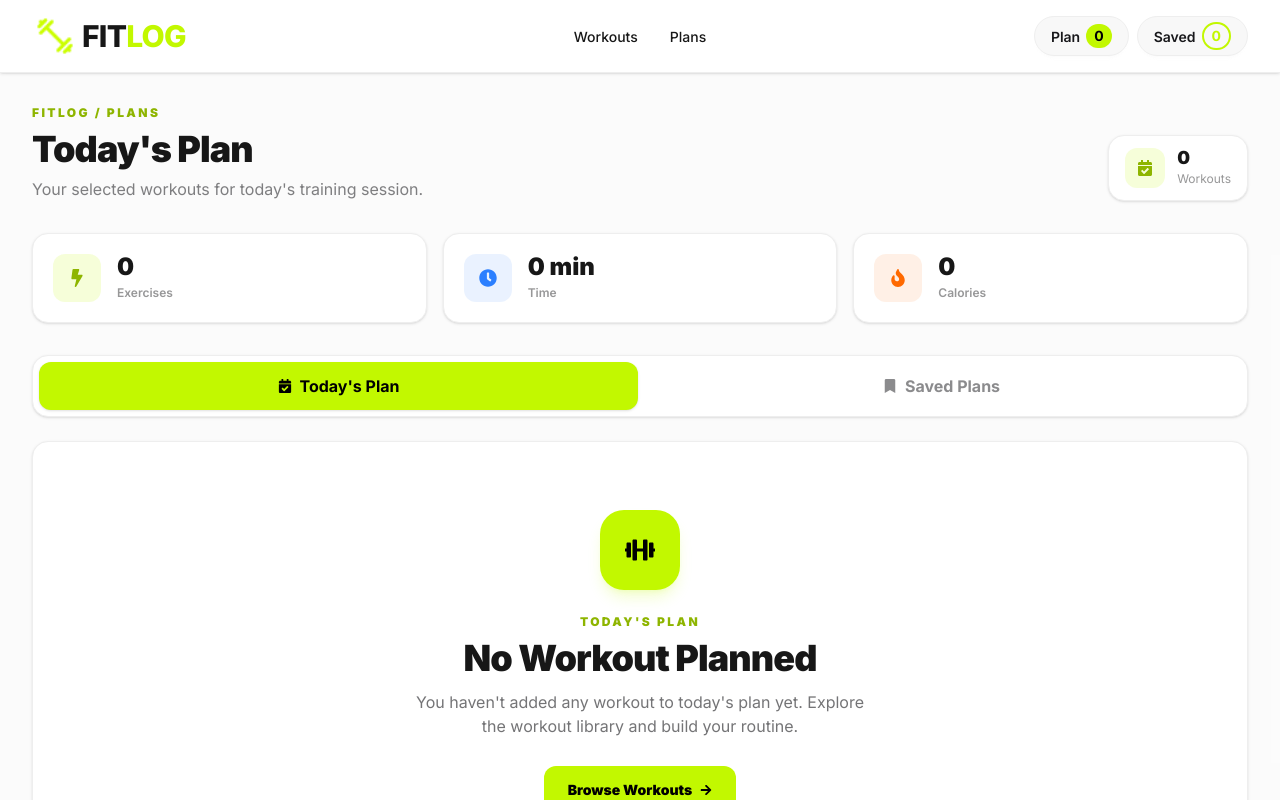
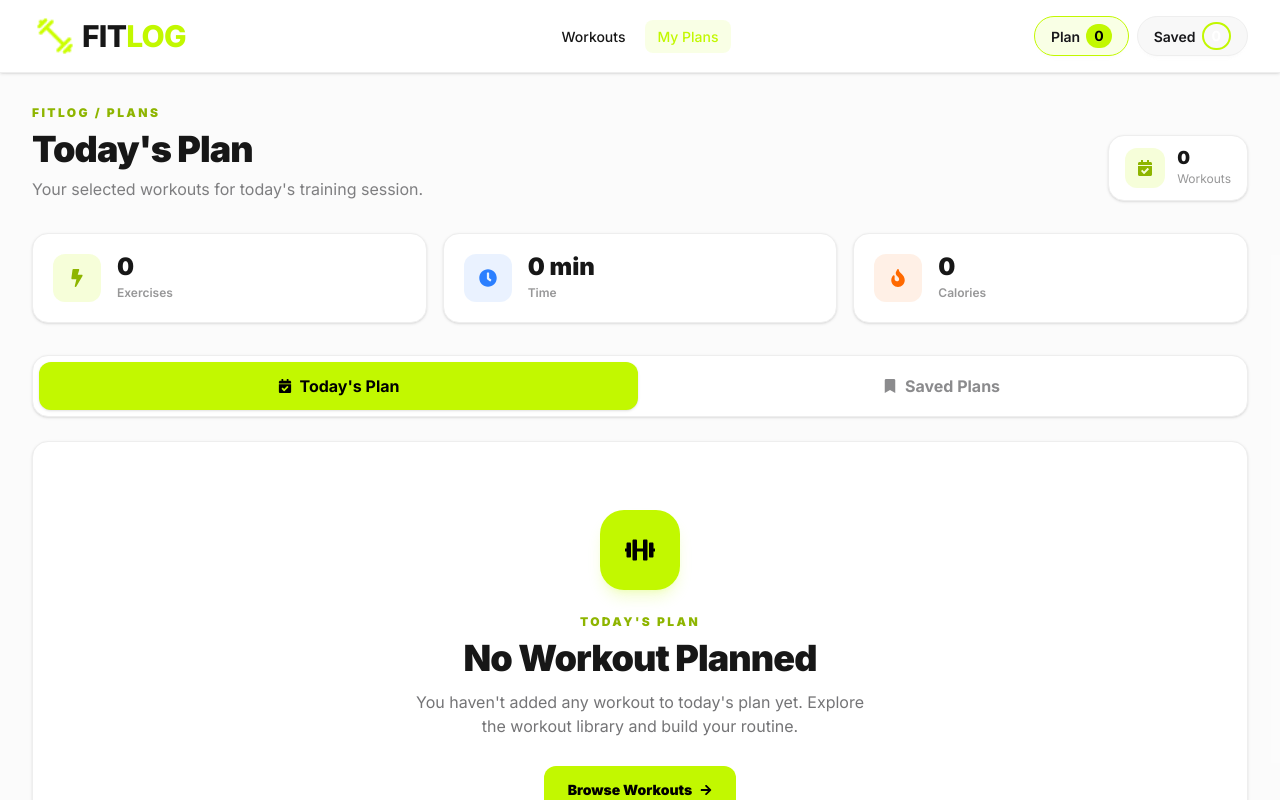
Before and after one commit to sabermahmud/fitlog-app, a Next.js app: page /plans in a window 1280 px wide. Shown: the top 800 px of the page. Built offline with nearby package versions, Linux system fonts and the light colour scheme.

Commit message:
some currections following requerments

```diff
--- a/app/Components/Banner.tsx
+++ b/app/Components/Banner.tsx
@@ -33,15 +33,15 @@ export function Banner() {
             <FaBolt className="text-[10px] text-[#C2F800]" />
 
             <span className="text-[10px] font-black uppercase tracking-[0.18em] text-[#C2F800]">
-              Your Fitness Journey
+              WORKOUT LIBRARY
             </span>
           </div>
 
           {/* Heading */}
           <h2 className="mt-5 text-3xl font-black leading-[1.1] tracking-tight sm:text-4xl lg:text-5xl">
-            Build your routine.
+            TRAIN WITH INTENT.
             <br />
-            <span className="text-[#C2F800]">Stay consistent.</span>
+            <span className="text-[#C2F800]">LOG EVERY SET.</span>
           </h2>
 
           {/* Description */}
@@ -52,10 +52,10 @@ export function Banner() {
 
           {/* CTA */}
           <Link
-            href="/"
+            href="#library"
             className="mt-7 inline-flex items-center gap-2 rounded-xl bg-[#C2F800] px-5 py-3.5 text-sm font-black text-black transition-all duration-300 hover:-translate-y-0.5 hover:bg-[#b5e600] hover:shadow-lg hover:shadow-[#C2F800]/10"
           >
-            Explore Workouts
+            BROWSE WORKOUTS
             <FaArrowRight className="text-xs transition-transform duration-300 group-hover:translate-x-1" />
           </Link>
         </div>
--- a/app/Components/Navbar.tsx
+++ b/app/Components/Navbar.tsx
@@ -1,18 +1,25 @@
 "use client";
+
 import Image from "next/image";
 import Link from "next/link";
 import { useContext } from "react";
+import { usePathname } from "next/navigation";
 import { PlansContext } from "../Context/PlansContext";
 
 export default function Navbar() {
+  const { todayPlan, savedPlan } = useContext(PlansContext);
+  const pathname = usePathname();
 
-  const {todayPlan,savedPlan} = useContext(PlansContext)
   const links = (
     <>
       <li>
         <Link
           href="/"
-          className="font-medium transition-colors hover:text-[#C2F800]"
+          className={`rounded-lg font-medium transition-all duration-200 ${
+            pathname === "/"
+              ? "bg-[#C2F800]/10 text-[#C2F800]"
+              : "hover:bg-[#C2F800]/10 hover:text-[#C2F800]"
+          }`}
         >
           Workouts
         </Link>
@@ -21,9 +28,13 @@ export default function Navbar() {
       <li>
         <Link
           href="/plans"
-          className="font-medium transition-colors hover:text-[#C2F800]"
+          className={`rounded-lg font-medium transition-all duration-200 ${
+            pathname.startsWith("/plans")
+              ? "bg-[#C2F800]/10 text-[#C2F800]"
+              : "hover:bg-[#C2F800]/10 hover:text-[#C2F800]"
+          }`}
         >
-          Plans
+          My Plans
         </Link>
       </li>
     </>
@@ -31,14 +42,14 @@ export default function Navbar() {
 
   return (
     <header className="sticky top-0 z-50 border-b border-base-300 bg-base-100/95 shadow-sm backdrop-blur">
-      <div className="navbar mx-auto min-h-18 container px-4 sm:px-6 lg:px-8">
-
+      <div className="navbar container mx-auto min-h-18 px-4 sm:px-6 lg:px-8">
         {/* Mobile Menu + Logo */}
         <div className="navbar-start gap-1">
-          {/* Mobile menu */}
+          {/* Mobile Menu */}
           <div className="dropdown">
             <button
               tabIndex={0}
+              type="button"
               className="btn btn-ghost btn-circle lg:hidden"
               aria-label="Open menu"
             >
@@ -67,10 +78,7 @@ export default function Navbar() {
           </div>
 
           {/* Logo */}
-          <Link
-            href="/"
-            className="group flex items-center gap-2"
-          >
+          <Link href="/" className="group flex items-center gap-2">
             <Image
               src="/logo.png"
               alt="Fitlog logo"
@@ -87,19 +95,22 @@ export default function Navbar() {
 
         {/* Desktop Navigation */}
         <nav className="navbar-center hidden lg:flex">
-          <ul className="menu menu-horizontal gap-2">
-            {links}
-          </ul>
+          <ul className="menu menu-horizontal gap-2">{links}</ul>
         </nav>
 
         {/* Right Actions */}
         <div className="navbar-end gap-2">
-          {/* Plan */}
+          {/* Today's Plan */}
           <Link
             href="/plans"
-            className="btn btn-sm rounded-full border-base-300 px-3 sm:btn-md sm:px-4"
+            className={`btn btn-sm rounded-full px-3 transition-all sm:btn-md sm:px-4 ${
+              pathname.startsWith("/plans")
+                ? "border-[#C2F800] bg-[#C2F800]/10"
+                : "border-base-300"
+            }`}
           >
             <span className="hidden sm:inline">Plan</span>
+
             <span className="rounded-full bg-[#C2F800] px-2 py-0.5 text-sm font-bold text-black">
               {todayPlan.length}
             </span>
@@ -108,10 +119,13 @@ export default function Navbar() {
           {/* Saved */}
           <Link
             href="/plans"
-            className="btn btn-sm rounded-full border-base-300 px-3 sm:btn-md sm:px-4"
+            className="btn btn-sm rounded-full border-base-300 px-3 transition-all sm:btn-md sm:px-4 hover:border-[#C2F800]"
           >
             <span className="hidden sm:inline">Saved</span>
-            <span className="rounded-full border-2 border-[#C2F800] px-2 py-0.5 text-sm font-bold text-[#C2F800]">{savedPlan.length}</span>
+
+            <span className="rounded-full border-2 border-[#C2F800] px-2 py-0.5 text-sm font-bold text-white">
+              {savedPlan.length}
+            </span>
           </Link>
         </div>
       </div>
--- a/app/workouts/page.tsx
+++ b/app/workouts/page.tsx
@@ -17,7 +17,7 @@ export default async function WorkOutsPage() {
   const pageData = await pagePromise();
 
   return (
-    <main className="min-h-screen bg-base-200/40 px-4 py-10 sm:px-6 lg:px-8">
+    <main id="library" className="min-h-screen bg-base-200/40 px-4 py-10 sm:px-6 lg:px-8">
       <div className="mx-auto max-w-7xl">
         {/* Header */}
         <section className="mb-10">
```
